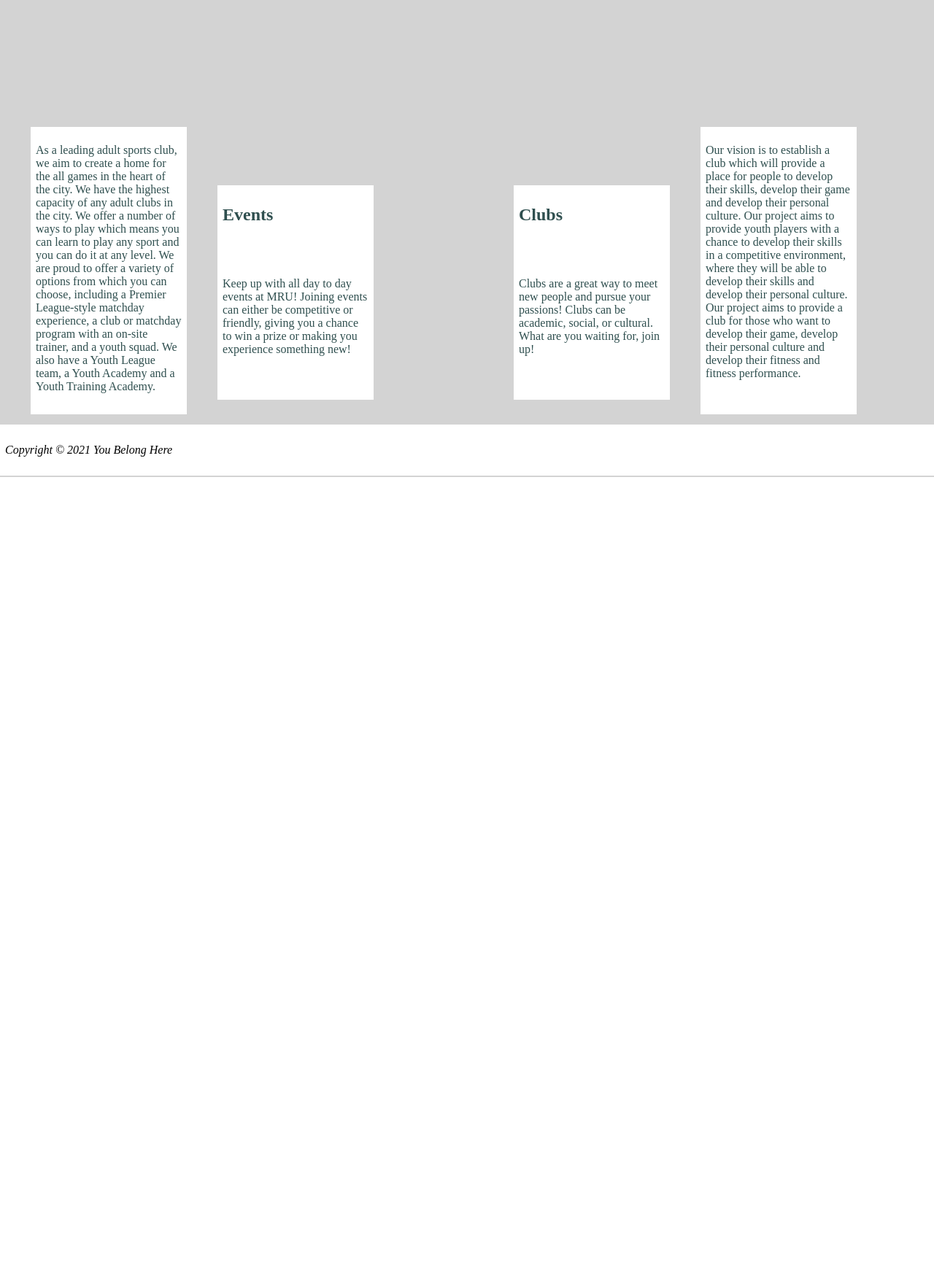
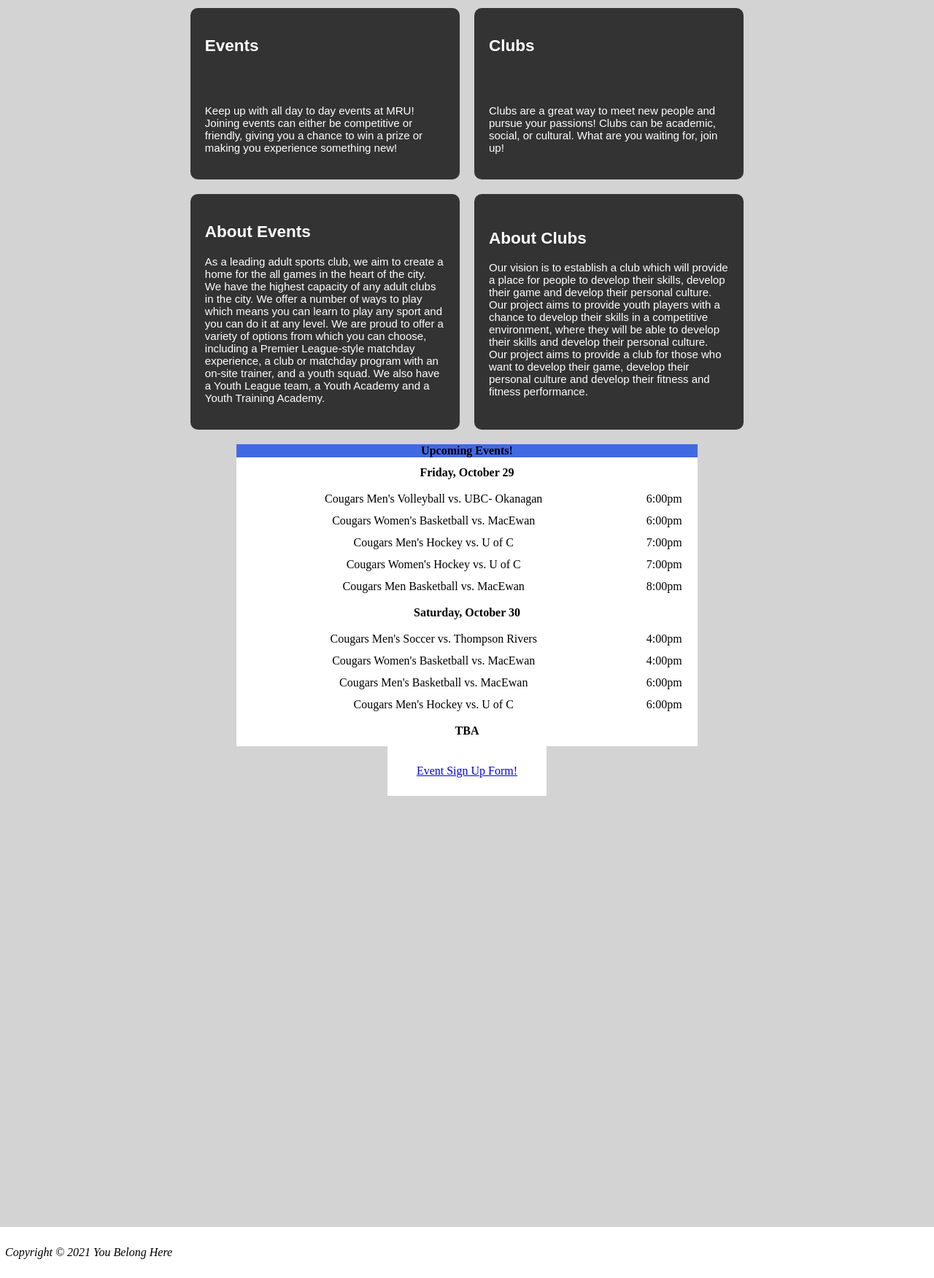
Before and after one commit to JordanMercurio/Assignment1COMP2511, a PHP site: page / in a window 1280 px wide. Shown: the part 146-1898 px from the top of the page at 73% size. Before the commit the page ends 800 px from the top, so only its background shows below. Run offline with PHP 8.4, Linux system fonts and the light colour scheme.

Commit message:
Added grid to home page and fixed up other stylings

```diff
--- a/1Home.css
+++ b/1Home.css
@@ -31,59 +31,28 @@ body {
     background-color: #D3D3D3;
 }
 
-div.events {
-    color: #2F4F4F;
-    position: fixed;
-    right: 60%;
-    width: 200px;
-    top: 400px;
-    height: 280px;
-    background-color: #FFFFFF;
-    border: 2pt solid #FFFFFF;
-    margin: auto;
-    padding: 5px;
-
+.container{
+        margin: 20px auto;
+        width:60%;
+        display:grid;
+        grid-template-columns: 2fr 2fr;
+        grid-row: auto auto;
+        grid-column-gap: 20px;
+        grid-row-gap: 20px;
 }
 
-div.clubs {
-    color: #2F4F4F;
-    position: fixed;
-    left: 55%;
-    width: 200px;
-    top: 400px;
-    height: 280px;
-    background-color: #FFFFFF;
-    border: 2pt solid #FFFFFF;
-    margin: auto;
-    padding: 5px;
+.box{
+    background-color:#333;
+    padding:20px;
+    border-radius:10px;
+    color:#fff;
+    display:flex;
+    align-items:center;
+    justify-content:center;
+    font-size:15px;
+    font-family:sans-serif;
 }
 
-div.descrip1{
-    color: #2F4F4F;
-    position: fixed;
-    right: 80%;
-    width: 200px;
-    top: 320px;
-    height: 380px;
-    background-color: #FFFFFF;
-    border: 2pt solid #FFFFFF;
-    margin: auto;
-    padding: 5px;
-
-}
-
-div.descrip2{
-    color: #2F4F4F;
-    position: fixed;
-    left: 75%;
-    width: 200px;
-    top: 320px;
-    height: 380px;
-    background-color: #FFFFFF;
-    border: 2pt solid #FFFFFF;
-    margin: auto;
-    padding: 5px;
-}
 
 figure {
     position:fixed;
@@ -94,7 +63,8 @@ figure {
     max-height: 100%;
     max-width: 100%;
 }
-h1 {
+
+h1{
    position:relative;
     left: 0px;
     top: 15px;
@@ -117,6 +87,44 @@ footer {
     height: auto;
 }
 
-@media screen and (max-width:480px){
+@media screen and (max-width:450px){
 
 }
+
+caption {
+    background-color: royalblue;
+}
+
+table {
+    width: 50%;
+    border-collapse: collapse;
+    background-color: #FFFFFF;
+    margin-left: auto;
+    margin-right: auto;
+}
+
+th {
+    height: 40px;
+}
+
+tr {
+    height: 30px;
+}
+
+td {
+    text-align: center;
+}
+
+tr:hover {
+    background-color: yellow;
+}
+
+div.event {
+    background-color: #FFFFFF;
+    text-align: center;
+    border: 3pt solid #FFFFFF;
+    padding: 5px;
+    margin: auto;
+    width: 200px;
+
+}
--- a/1Home.html
+++ b/1Home.html
@@ -46,20 +46,20 @@
                 </p>
             </figure>
 
+        <div class="container">
 
-        <div class = "events">
+            <div class = "box" id="1">
                 <article>
                     <h2>Events</h2>
                     <br>
                     <br>
                         <p>
-                        <!-- Here is our html comment -->
                             Keep up with all day to day events at MRU! Joining events can either be competitive or friendly, giving you a chance to win a prize or making you experience something new!
                         </p>
                 </article>
             </div>
 
-        <div class = "clubs">
+            <div class = "box" id="2">
                 <article>
                     <h2>Clubs</h2>
                         <br>
@@ -71,24 +71,126 @@
                 </article>
             </div>
 
-        <div class = "descrip1">
+            <div class = "box" id="3">
+                <article>
+                    <h2>About Events</h2>
                         <p>
                             As a leading adult sports club, we aim to create a home for the all games in the heart of the city. We have the highest capacity of any adult clubs in the city. We offer a number of ways to play which means you can learn to play any sport and you can do it at any level. We are proud to offer a variety of options from which you can choose, including a Premier League-style matchday experience, a club or matchday program with an on-site trainer, and a youth squad. We also have a Youth League team, a Youth Academy and a Youth Training Academy.
                         </p>
+                </article>
+            </div>
+
+            <div class = "box" id="4">
+               <article>
+                   <h2>About Clubs</h2>
+                        <p>
+                            Our vision is to establish a club which will provide a place for people to develop their skills, develop their game and develop their personal culture. Our project aims to provide youth players with a chance to develop their skills in a competitive environment, where they will be able to develop their skills and develop their personal culture. Our project aims to provide a club for those who want to develop their game, develop their personal culture and develop their fitness and fitness performance.
+                        </p>
+                </article>
+            </div>
 
         </div>
 
-        <div class = "descrip2">
+        <div class="table">
+
+            <section>
+
+                    <table>
+
+                        <caption> <strong>Upcoming Events!</strong> </caption>
+
+                        <thead>
+                            <tr>
+                                <th colspan="2"> Friday, October 29</th>
+                            </tr>
+                        </thead>
+
+                    <tbody>
+
+                        <tr>
+                            <td>Cougars Men's Volleyball vs. UBC- Okanagan</td>
+                            <td>6:00pm</td>
+                        </tr>
+
+                        <tr>
+                            <td>Cougars Women's Basketball vs. MacEwan </td>
+                            <td>6:00pm</td>
+                        </tr>
+
+                        <tr>
+                            <td>Cougars Men's Hockey vs. U of C</td>
+                            <td>7:00pm</td>
+                        </tr>
+
+                        <tr>
+                            <td>Cougars Women's Hockey vs. U of C</td>
+                            <td>7:00pm</td>
+                        </tr>
+
+                        <tr>
+                            <td> Cougars Men Basketball vs. MacEwan</td>
+                            <td> 8:00pm</td>
+                        </tr>
+
+                        <tr>
+                            <th colspan="2">Saturday, October 30</th>
+                        </tr>
+
+                        <tr>
+                            <td>Cougars Men's Soccer vs. Thompson Rivers</td>
+                            <td>4:00pm</td>
+                        </tr>
+
+                        <tr>
+                            <td>Cougars Women's Basketball vs. MacEwan</td>
+                            <td>4:00pm</td>
+                        </tr>
+
+                        <tr>
+                            <td>Cougars Men's Basketball vs. MacEwan</td>
+                            <td>6:00pm</td>
+                        </tr>
+
+                        <tr>
+                            <td>Cougars Men's Hockey vs. U of C</td>
+                            <td>6:00pm</td>
+                        </tr>
+
+                    </tbody>
+
+                    <tfoot>
+
+                        <tr>
+                            <th colspan="2">TBA</th>
+                        </tr>
+
+                    </tfoot>
+
+                </table>
+
+                        <div class = "event">
+
+                <article>
                             <p>
-                Our vision is to establish a club which will provide a place for people to develop their skills, develop their game and develop their personal culture. Our project aims to provide youth players with a chance to develop their skills in a competitive environment, where they will be able to develop their skills and develop their personal culture. Our project aims to provide a club for those who want to develop their game, develop their personal culture and develop their fitness and fitness performance.
+                                <a href="Form.html">Event Sign Up Form!</a>
                             </p>
+                </article>
+
+                        </div>
+
+                </section>
         </div>
 
             <footer>
+
                 <p>
                     <em>Copyright &copy; 2021 You Belong Here</em>
                 </p>
+
             </footer>
+
         </section>
+
 	</body>
+
 </html>
--- a/2Events.css
+++ b/2Events.css
@@ -26,7 +26,7 @@ nav{
 
 body {
 
-    background-color: #D3D3D3;
+    background-color: #fff;
 }
 
 h1 {
@@ -82,7 +82,8 @@ footer {
     float: right;
     position: relative;
     top: 100px;
-    background-color: #FFFFFF;
+    background-color: #333;
+    color: #fff;
     border: 4pt solid #FFFFFF;
     padding: 5px;
     margin: -9px;
```
Also changed, not shown: 3Clubs.css (+7 -5 lines). Lines whose indentation alone changed are shown as unchanged.
